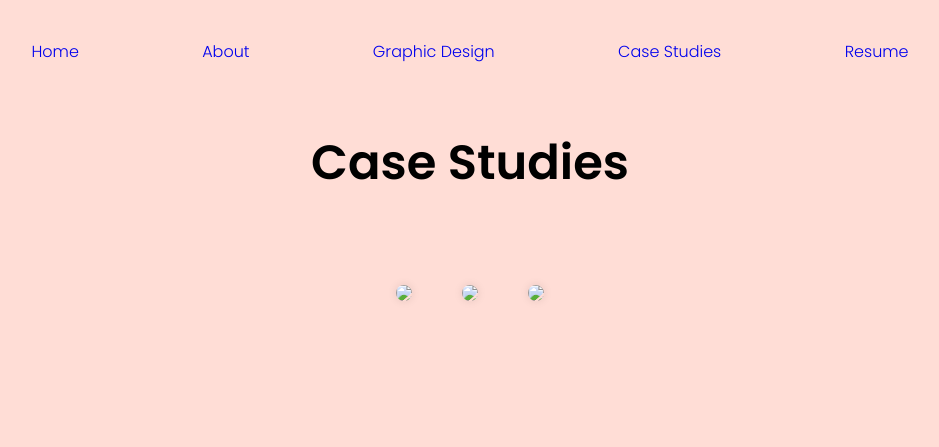
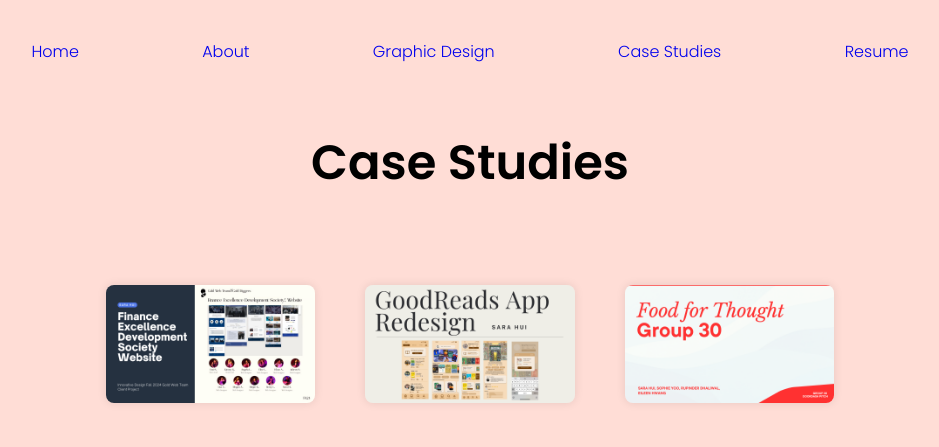
Before and after one commit to saralynhui/saralynhui.github.io, a plain HTML site: page casestudies.html in a window 1280 px wide. Shown: the whole page, without its empty margins (170-1109 px from the left). Drawn offline with Linux system fonts and the light colour scheme.

Commit message:
added pics

```diff
--- a/casestudies.html
+++ b/casestudies.html
@@ -29,17 +29,17 @@
     <section class="main-content">
         <div>
             <a href="https://www.canva.com/design/DAGq12hFwFk/cHzoNiVS6GgK-RSVaRcHCw/edit?utm_content=DAGq12hFwFk&utm_campaign=designshare&utm_medium=link2&utm_source=sharebutton" target="_blank">
-                <img src="/Users/sarahui/Downloads/FEDS Case Study.png" class="image">
+                <img src="FEDS Case Study.png" class="image">
             </a>
         </div>
         <div>
             <a href="https://www.canva.com/design/DAGr9FkBRVI/ykVUylAgpbZRzFqR85iALw/edit?utm_content=DAGr9FkBRVI&utm_campaign=designshare&utm_medium=link2&utm_source=sharebutton" target="_blank">
-                <img src="/Users/sarahui/Downloads/GoodReads Redesign.png"  class="image">
+                <img src="GoodReads Redesign.png"  class="image">
             </a>
         </div>
         <div>
             <a href="https://www.canva.com/design/DAF0pFNRdtc/sPeU8kfDy2DrDje1BFh1bQ/edit?utm_content=DAF0pFNRdtc&utm_campaign=designshare&utm_medium=link2&utm_source=sharebutton" target="_blank">
-                <img src="/Users/sarahui/Downloads/Food for Thought.png"  class="image">
+                <img src="Food for Thought.png"  class="image">
             </a>
         </div>
     </section>
```
Also changed, not shown: index.html (+1 -1 lines), FEDS Case Study.png (added), Food for Thought.png (added), GoodReads Redesign.png (added), fedspics/FEDSDesignSystem.png (deleted), fedspics/FEDSFrontPageMidFi.png (deleted), fedspics/FEDSHiFi.png (deleted), fedspics/FEDSInsightsFinal.png (deleted), fedspics/FEDSLoFiDesign.png (deleted), fedspics/FEDSMidFi.png (deleted), fedspics/FEDSOverview.jpg (deleted), fedspics/SaraWireframeFEDS.png (deleted), 1 other file.
